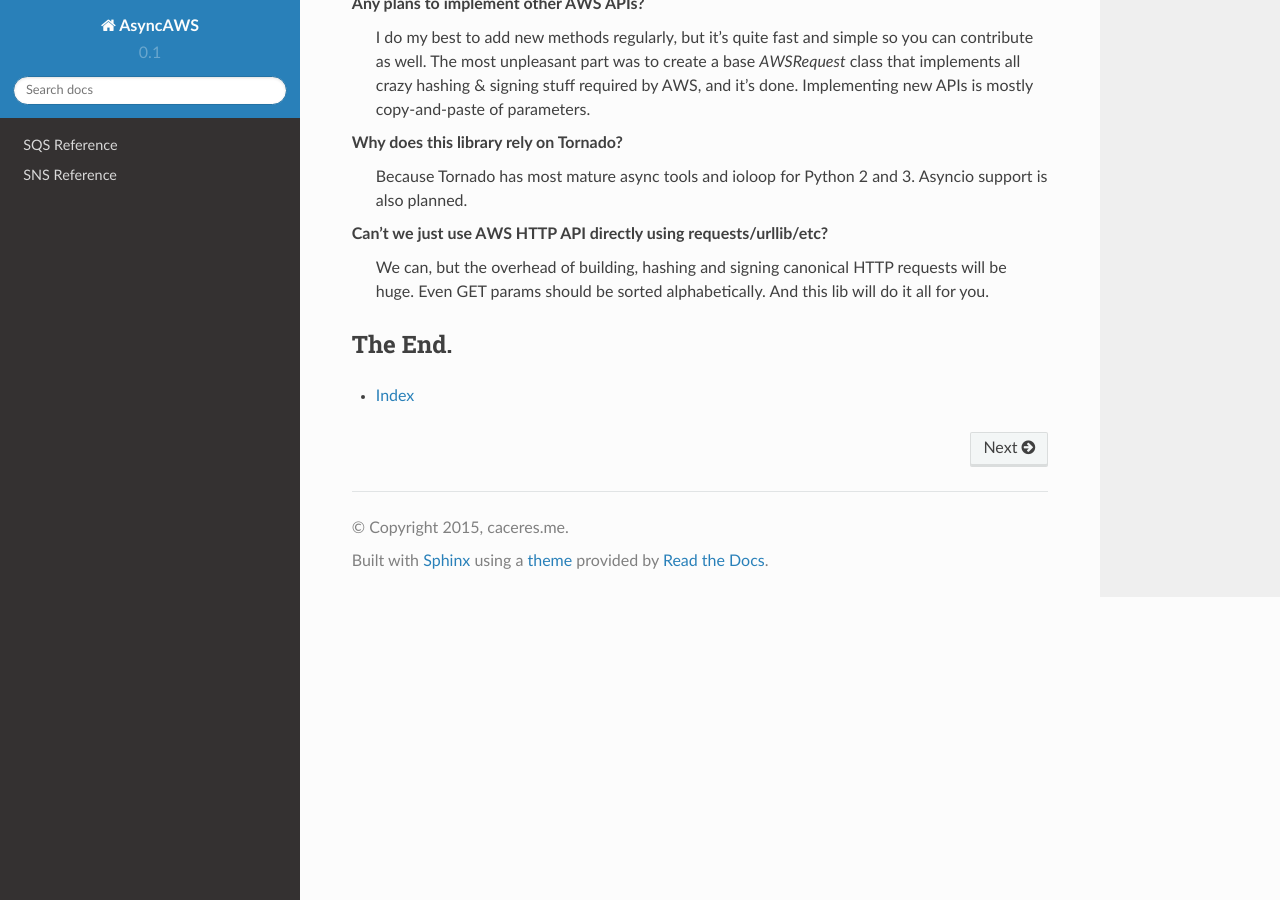
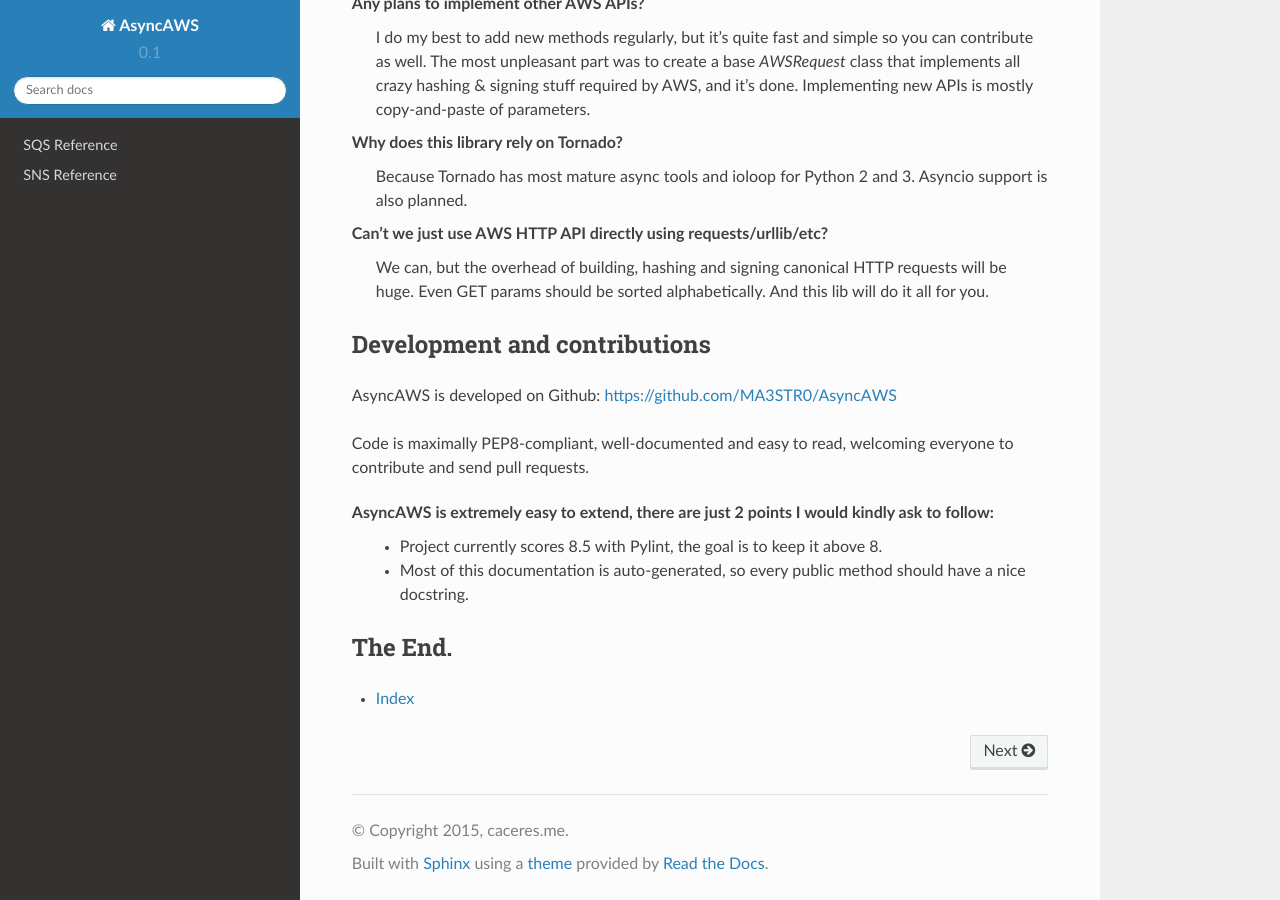
Before and after one commit to MA3STR0/AsyncAWS, a Sphinx documentation site: the page built from docs/index.rst, in a window 1280 px wide and 900 px high, scrolled down 1790 px. Built offline with Sphinx 7.4.7 and the Read the Docs theme 2.0.0, drawn with Linux system fonts in a browser that asks for light colours.

Commit message:
Add contributions section to docs

```diff
--- a/docs/index.rst
+++ b/docs/index.rst
@@ -83,6 +83,18 @@ Can't we just use AWS HTTP API directly using requests/urllib/etc?
     We can, but the overhead of building, hashing and signing canonical HTTP requests will be huge.
     Even GET params should be sorted alphabetically. And this lib will do it all for you.
 
+Development and contributions
++++++++++++++++++++++++++++++
+
+AsyncAWS is developed on Github:  https://github.com/MA3STR0/AsyncAWS
+
+Code is maximally PEP8-compliant, well-documented and easy to read, welcoming
+everyone to contribute and send pull requests.
+
+AsyncAWS is extremely easy to extend, there are just 2 points I would kindly ask to follow:
+  * Project currently scores 8.5 with Pylint, the goal is to keep it above 8.
+  * Most of this documentation is auto-generated, so every public method should have a nice docstring.
+
 
 The End.
 ++++++++
```
